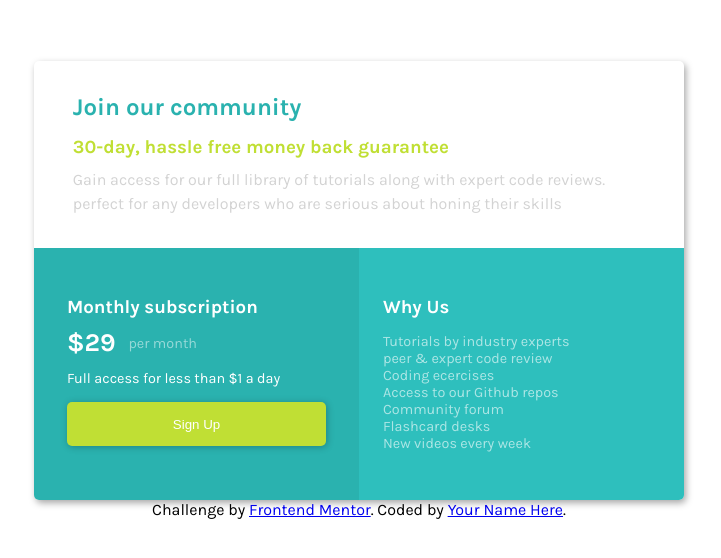
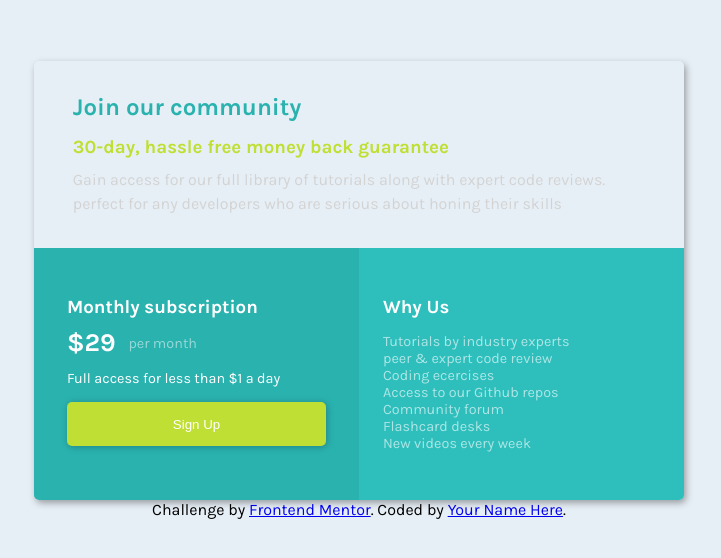
Before and after one commit to joanroche444/pricing-card, a plain HTML site: page index.html in a window 1280 px wide. Shown: the part 110-668 px from the top of the page, without its empty margins (281-1002 px from the left). Drawn offline with Linux system fonts and the light colour scheme; a script that the page names is missing.

Commit message:
background-color

```diff
--- a/style.css
+++ b/style.css
@@ -19,6 +19,7 @@ p {
   margin: 0;
 }
 body {
+  background-color:#e7eff6;
   display: flex;
   flex-direction: column;
   justify-content: center;
```
